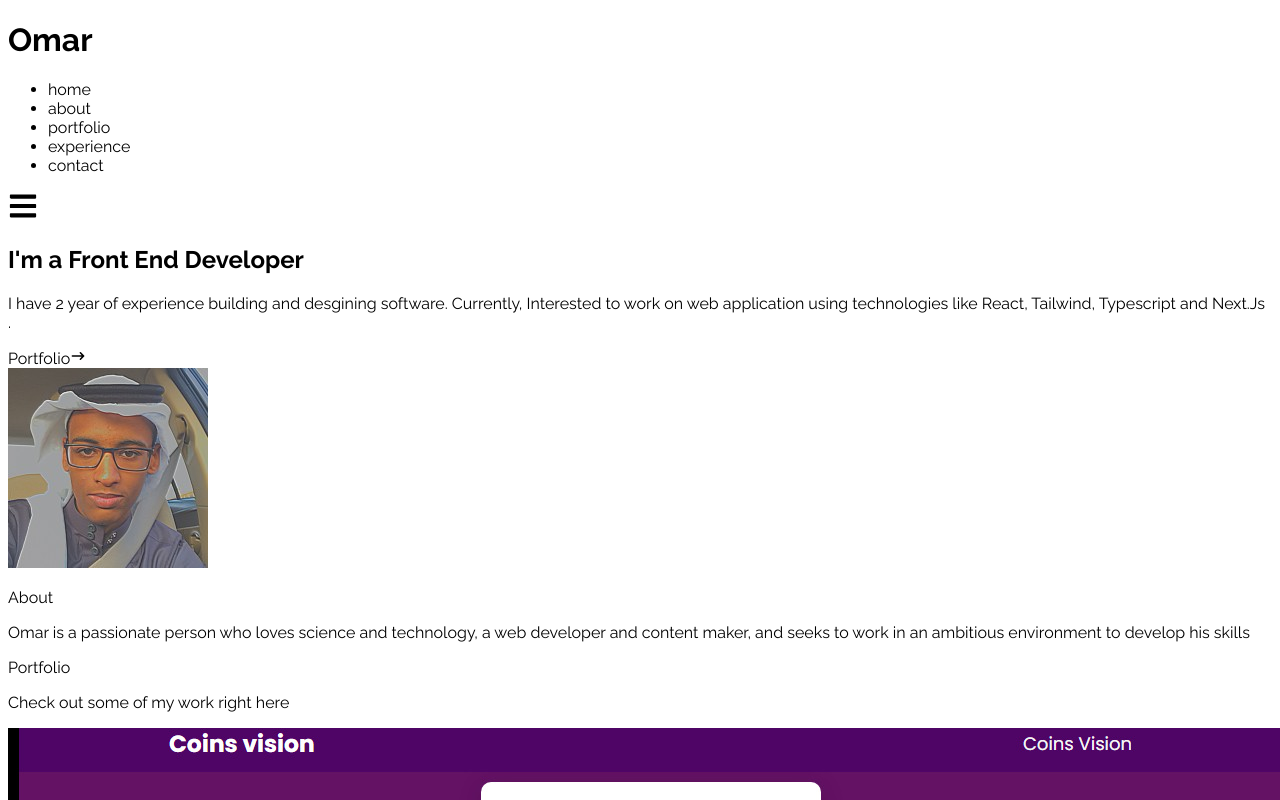
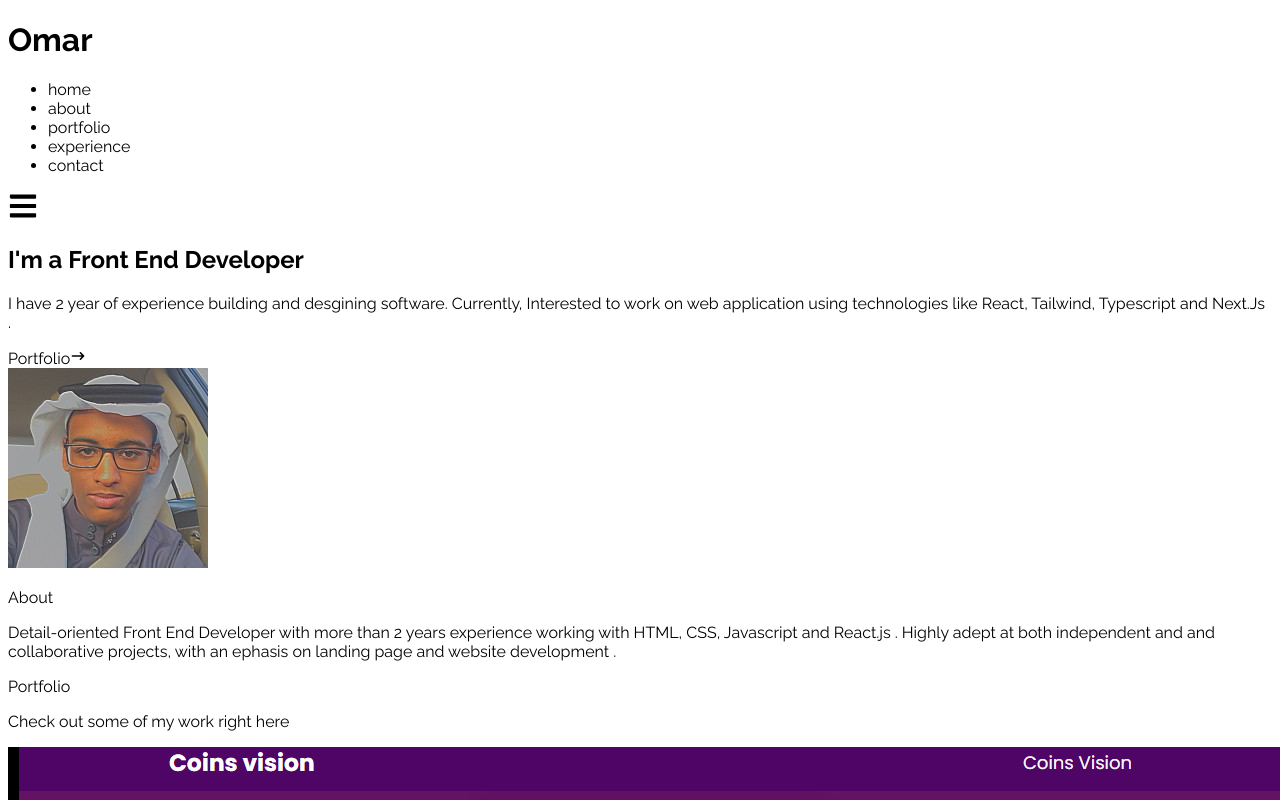
Before and after one commit to omarmazin/Portofolio, a React (Create React App) app: page / in a window 1280 px wide. Shown: the top 800 px of the page. Built offline with nearby package versions, Linux system fonts and the light colour scheme.

Commit message:
Update About.jsx

```diff
--- a/src/Components/About.jsx
+++ b/src/Components/About.jsx
@@ -13,9 +13,10 @@ const About = () => {
           </p>
         </div>
         <p className="text-xl mt-20">
-          Omar is a passionate person who loves science and technology, a web
-          developer and content maker, and seeks to work in an ambitious
-          environment to develop his skills
+          Detail-oriented Front End Developer with more than 2 years
+          experience working with HTML, CSS, Javascript and React.js .
+          Highly adept at both independent and and collaborative projects,
+          with an ephasis on landing page and website development .
         </p>
       </div>
     </div>
```
